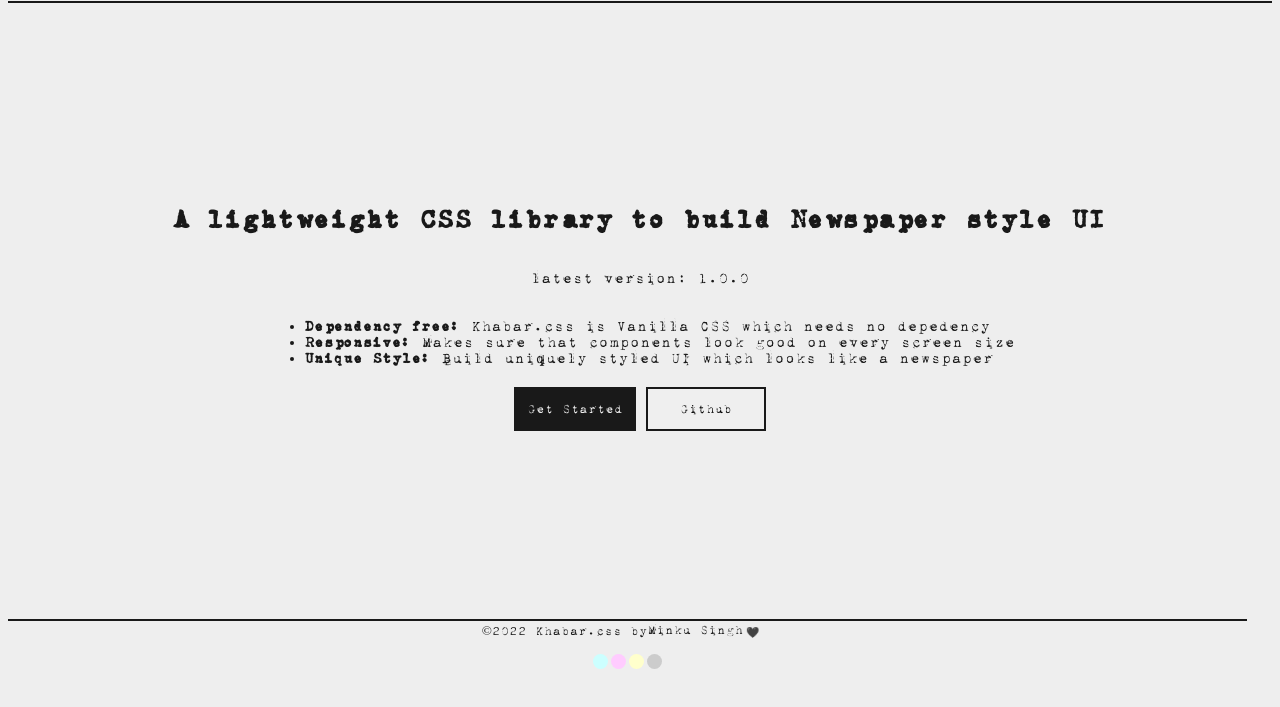
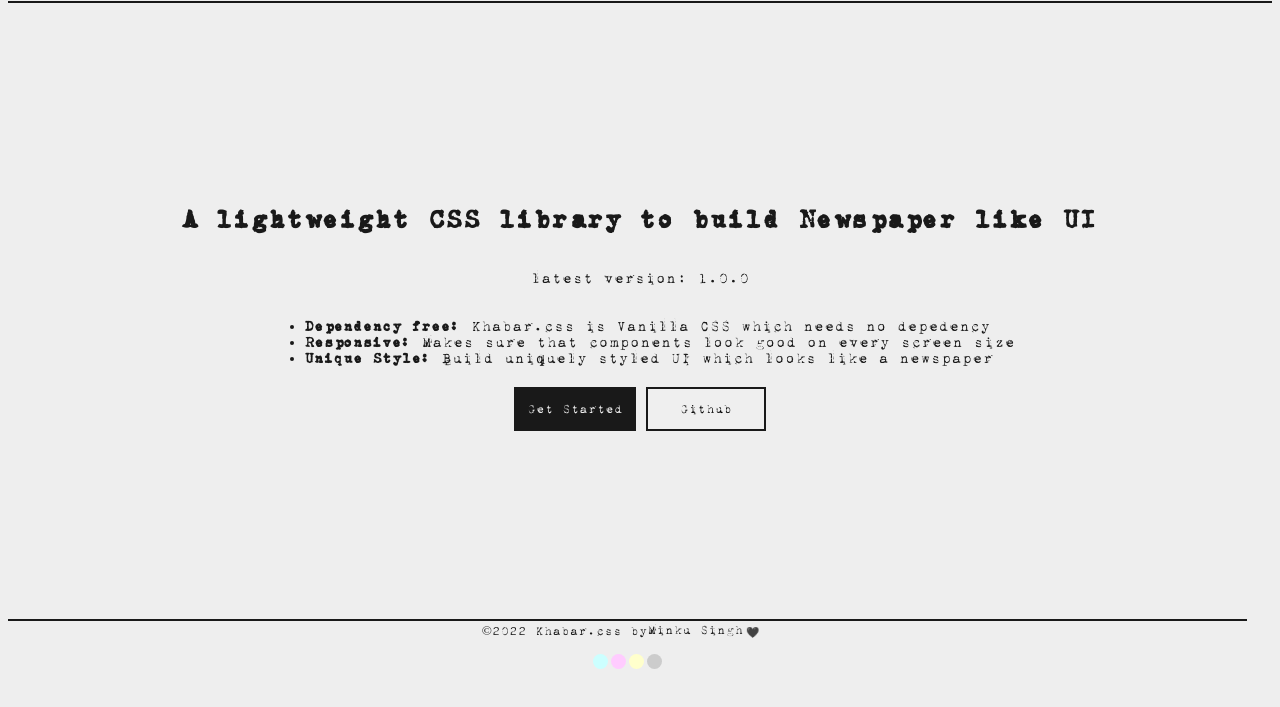
Before and after one commit to minku-singh/khabar.css, a website: page index.html in a window 1280 px wide. Shown: the part 77-784 px from the top of the page. Drawn offline with Linux system fonts and the light colour scheme.

Commit message:
complete

```diff
--- a/index.html
+++ b/index.html
@@ -28,7 +28,7 @@
 
     <div class="container" style="display: flex; flex-direction: column; align-items: center; justify-content: center; height: 77vh;">
         <!-- <h1>Khabar.css</h1> -->
-        <h2>A lightweight CSS library to build Newspaper style UI</h2>
+        <h2>A lightweight CSS library to build Newspaper like UI</h2>
         <p>latest version: 1.0.0</p>
         <ul>
             <li><h5 style="display: inline;">Dependency free:</h5> Khabar.css is Vanilla CSS which needs no depedency</li>
```
